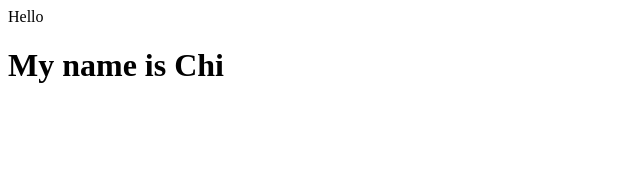
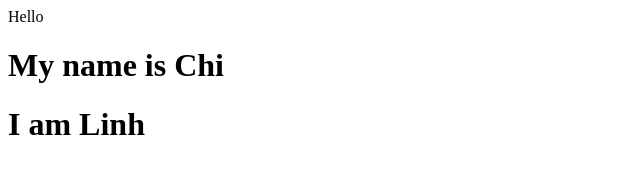
Before and after one commit to vinhchis/git-with-friends, a plain HTML site: page index.html in a window 1280 px wide. Shown: the whole page, without its empty margins (0-640 px from the left). Drawn offline with Linux system fonts and the light colour scheme.

Commit message:
linhBranch2

```diff
--- a/index.html
+++ b/index.html
@@ -8,5 +8,6 @@
 <body>
     Hello
     <h1>My name is Chi</h1>
+    <h1>I am Linh</h1>
 </body>
 </html>
```
